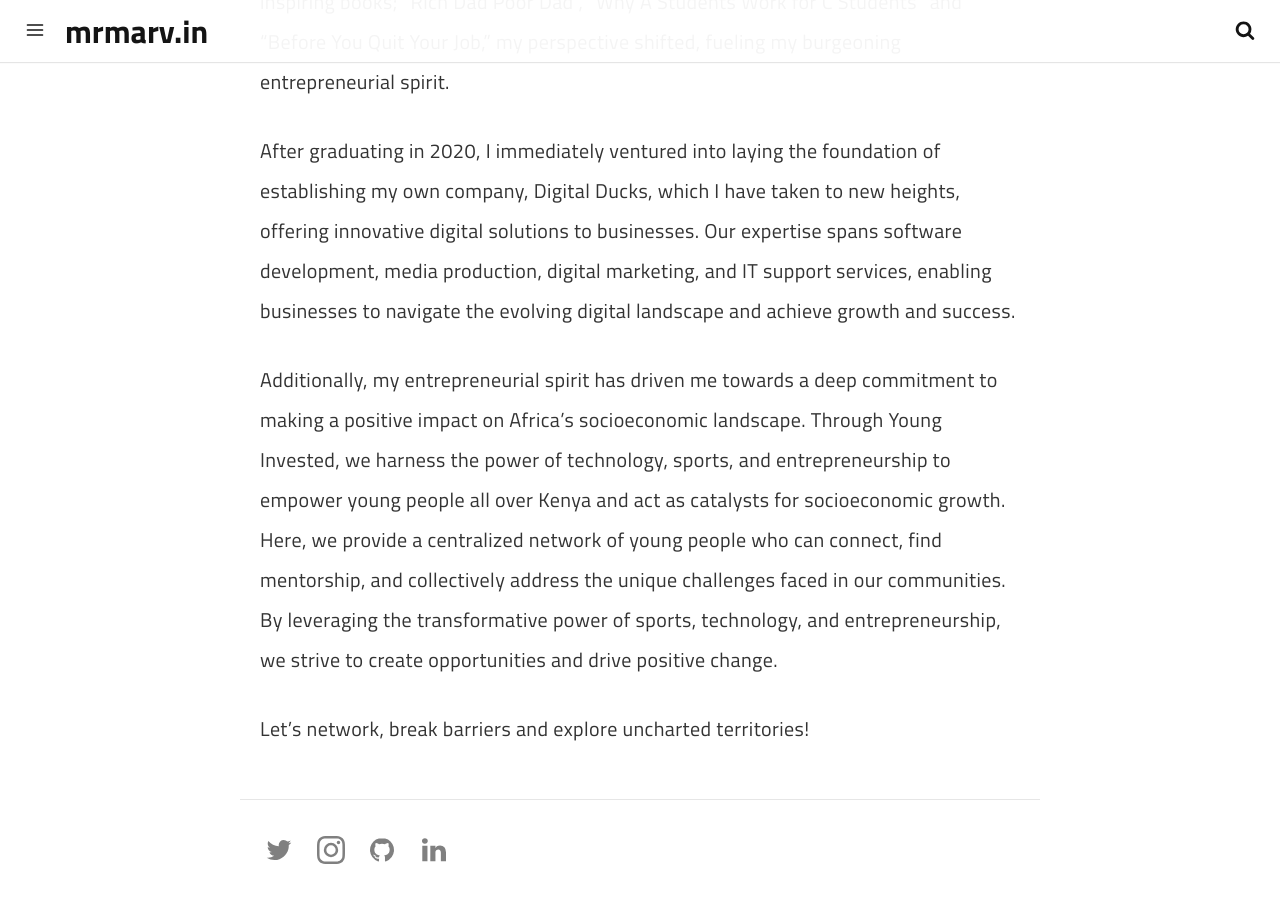
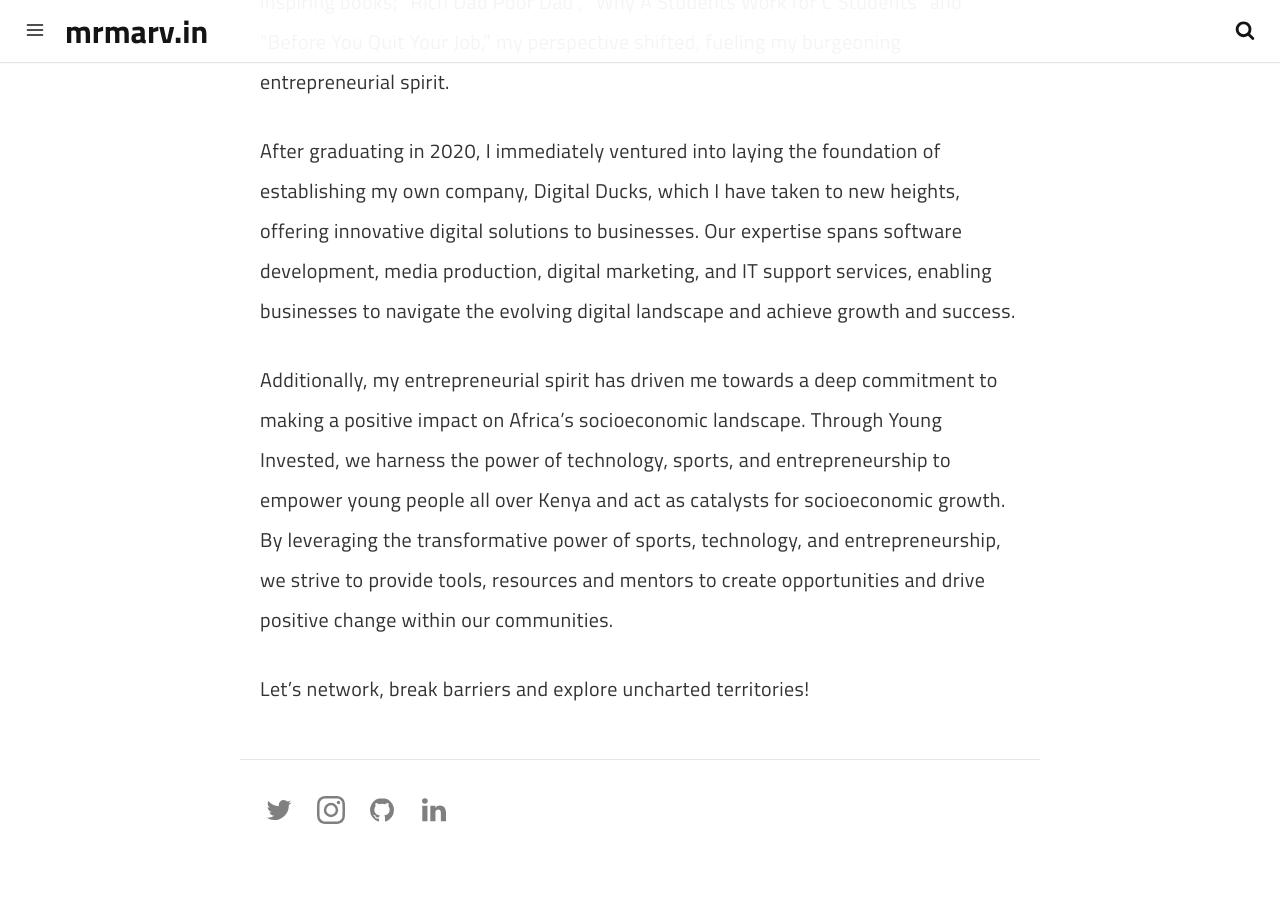
Before and after one commit to marv0/marv0.github.io, a Jekyll site: the page built from pages/about.md, in a window 1280 px wide and 900 px high, scrolled down 673 px. Built offline with Jekyll 4.4.1, drawn with Linux system fonts in a browser that asks for light colours; a script that is not in the unit is left out; after the commit the page ends 1533 px from its top, so only the background shows below that.

Commit message:
Update about.md

```diff
--- a/pages/about.md
+++ b/pages/about.md
@@ -16,6 +16,6 @@ At an early age, I learned the importance of having a competitive edge and drive
 
 After graduating in 2020, I immediately ventured into laying the foundation of establishing my own company, Digital Ducks, which I have taken to new heights, offering innovative digital solutions to businesses. Our expertise spans software development, media production, digital marketing, and IT support services, enabling businesses to navigate the evolving digital landscape and achieve growth and success.
 
-Additionally, my entrepreneurial spirit has driven me towards a deep commitment to making a positive impact on Africa's socioeconomic landscape. Through Young Invested, we harness the power of technology, sports, and entrepreneurship to empower young people all over Kenya and act as catalysts for socioeconomic growth. Here, we provide a centralized network of young people who can connect, find mentorship, and collectively address the unique challenges faced in our communities. By leveraging the transformative power of sports, technology, and entrepreneurship, we strive to create opportunities and drive positive change.
+Additionally, my entrepreneurial spirit has driven me towards a deep commitment to making a positive impact on Africa's socioeconomic landscape. Through Young Invested, we harness the power of technology, sports, and entrepreneurship to empower young people all over Kenya and act as catalysts for socioeconomic growth. By leveraging the transformative power of sports, technology, and entrepreneurship, we strive to provide tools, resources and mentors to create opportunities and drive positive change within our communities.
 
 Let’s network, break barriers and explore uncharted territories!
```
